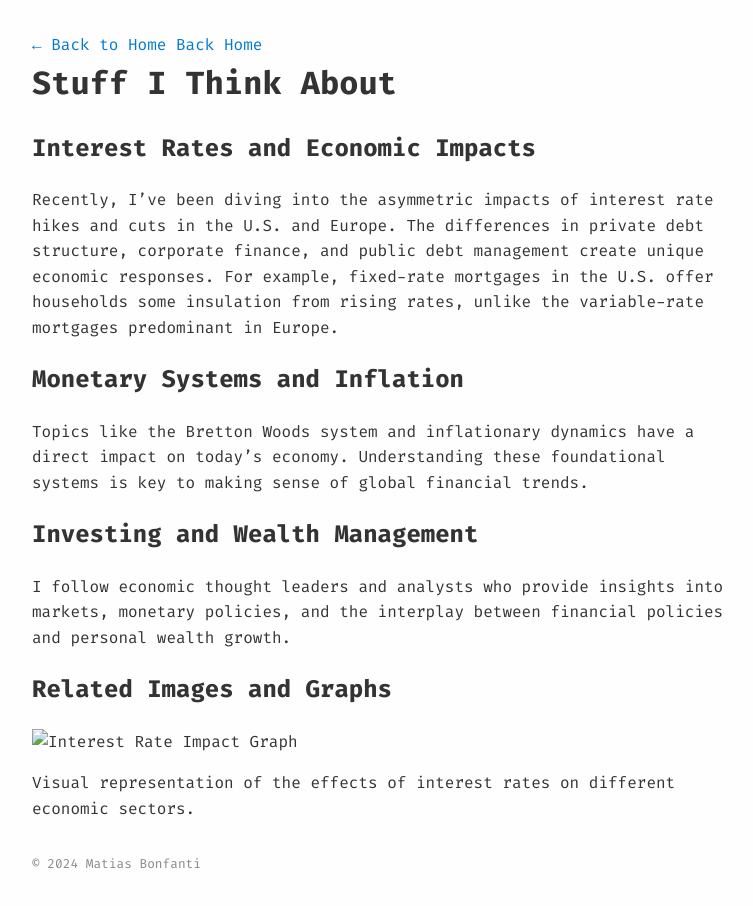
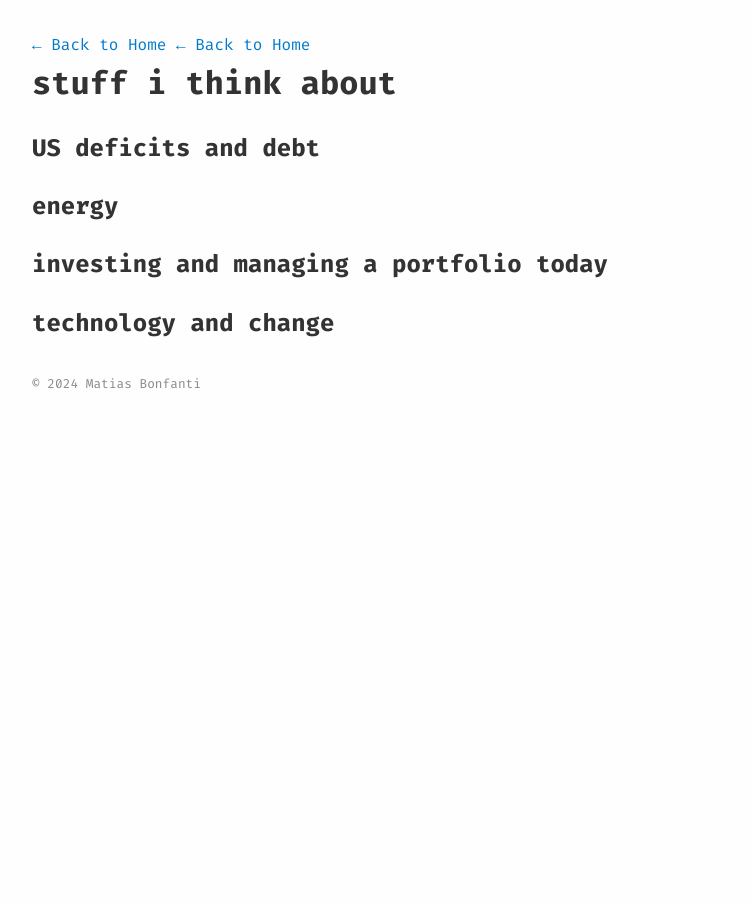
Before and after one commit to matibonfanti/mb, a plain HTML site: page stuff_i_think_about.html in a window 1280 px wide. Shown: the whole page, without its empty margins (258-1011 px from the left). After the commit the page ends 800 px from the top, so only its background shows below. Drawn offline with Linux system fonts and the light colour scheme.

Commit message:
Update stuff_i_think_about.html

```diff
--- a/stuff_i_think_about.html
+++ b/stuff_i_think_about.html
@@ -12,35 +12,35 @@
  <a href="index.html" class="back-home">← Back to Home</a>
 </head>
 <body>
-    <a href="index.html">Back Home</a>
-    <h1>Stuff I Think About</h1>
+    <a href="index.html">← Back to Home</a>
+    <h1>stuff i think about</h1>
 
     <section>
-        <h2>Interest Rates and Economic Impacts</h2>
+        <h2>US deficits and debt</h2>
         <p>
-            Recently, I’ve been diving into the asymmetric impacts of interest rate hikes and cuts in the U.S. and Europe. The differences in private debt structure, corporate finance, and public debt management create unique economic responses. For example, fixed-rate mortgages in the U.S. offer households some insulation from rising rates, unlike the variable-rate mortgages predominant in Europe.
+
         </p>
     </section>
 
     <section>
-        <h2>Monetary Systems and Inflation</h2>
+        <h2>energy</h2>
         <p>
-            Topics like the Bretton Woods system and inflationary dynamics have a direct impact on today’s economy. Understanding these foundational systems is key to making sense of global financial trends.
+
         </p>
     </section>
 
     <section>
-        <h2>Investing and Wealth Management</h2>
+        <h2>investing and managing a portfolio today</h2>
         <p>
-            I follow economic thought leaders and analysts who provide insights into markets, monetary policies, and the interplay between financial policies and personal wealth growth.
+
         </p>
     </section>
 
-    <!-- Include any images -->
     <section>
-        <h2>Related Images and Graphs</h2>
-        <img src="interest-rate-impact.png" alt="Interest Rate Impact Graph" style="max-width:100%; height:auto;">
-        <p>Visual representation of the effects of interest rates on different economic sectors.</p>
+        <h2>technology and change</h2>
+        <p>
+
+        </p>
     </section>
 
     <footer>
```
